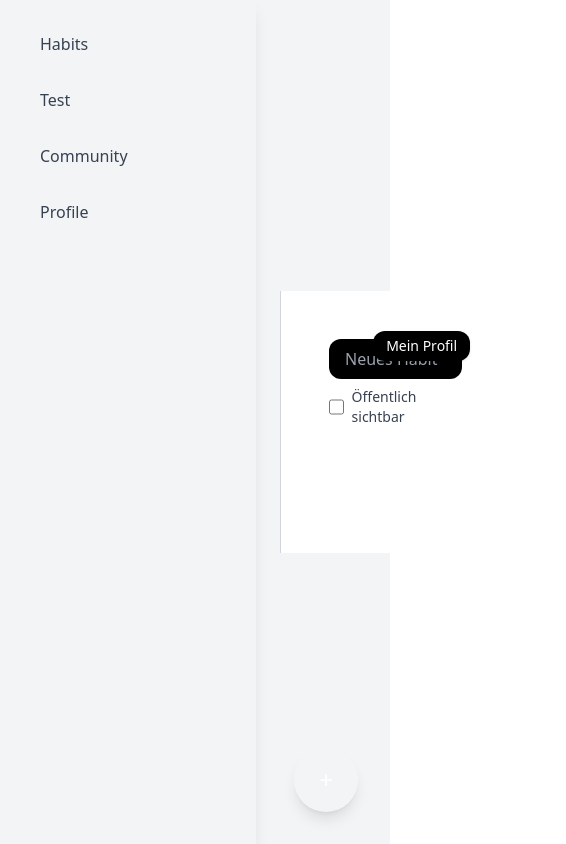
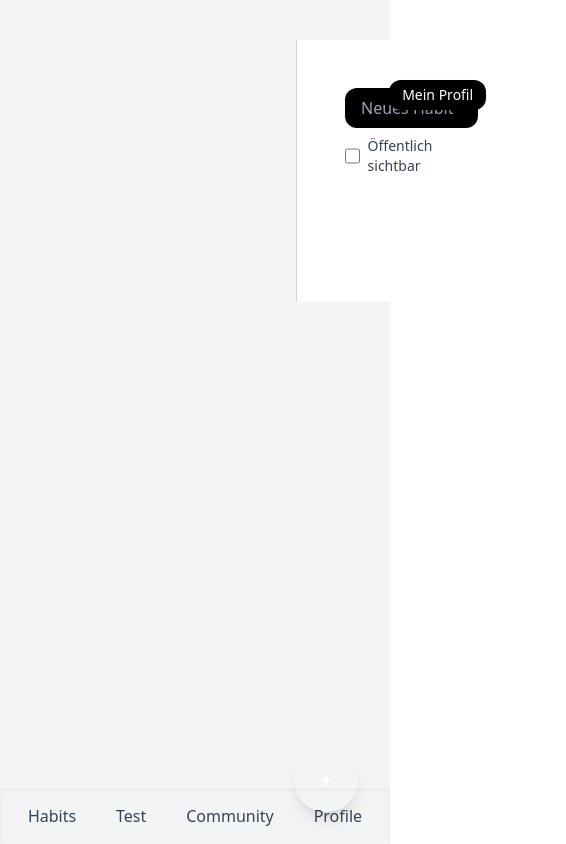
Before and after one commit to MerlinBrk/HabitApp, a React (Vite) app in the folder my-habit-app/: page / in a window 390 px wide. Shown: the whole page, 566 px wide, since content can reach past the window. Built offline with nearby package versions, Linux system fonts and the light colour scheme.

Commit message:
Navigation with NavBar now working

```diff
--- a/my-habit-app/src/App.tsx
+++ b/my-habit-app/src/App.tsx
@@ -4,8 +4,9 @@ import Login from "./components/Login";
 import {HabitList} from "./components/HabitList";
 import ProfilePage from "./components/ProfilePage.tsx";
 import SideBar from "./elements/SideBar";
-import { BrowserRouter as Router, Routes, Route } from "react-router-dom";
+import {BrowserRouter as Router, Routes, Route} from "react-router-dom";
 import TestPage from "./components/TestPage.tsx";
+import Layout from "./responsive/Layout.tsx";
 
 export default function App() {
     //const [isLoggedIn, setIsLoggedIn] = useState(false);
@@ -34,15 +35,15 @@ export default function App() {
 */
     return (
         <Router>
-            <SideBar/>
-            <div className="ml-64 p-6">
-                <Routes>
-                    <Route path="/" element={<HabitList/>} />
-                    <Route path="/test" element={<TestPage />} />
-                    <Route path="/profile" element={<ProfilePage/>} />
-                </Routes>
-            </div>
+            <Layout>
+                <div className="ml-64 p-6">
+                    <Routes>
+                        <Route path="/" element={<HabitList/>}/>
+                        <Route path="/test" element={<TestPage/>}/>
+                        <Route path="/profile" element={<ProfilePage/>}/>
+                    </Routes>
+                </div>
+            </Layout>
         </Router>
-
     );
 }
--- a/my-habit-app/src/elements/MobileNavBar.tsx
+++ b/my-habit-app/src/elements/MobileNavBar.tsx
@@ -1,24 +1,40 @@
-
-interface MobileNavbarProps {
-    currentView: "habits" | "user";
-    setCurrentView: (view: "habits" | "user") => void;
-}
-
-export default function MobileNavbar({ currentView, setCurrentView }: MobileNavbarProps) {
+export default function BottomNavBar() {
     return (
-        <div className="w-full bg-white border-t p-2 flex justify-around fixed bottom-0 left-0 right-0 md:hidden">
-            <button
-                onClick={() => setCurrentView("habits")}
-                className={currentView === "habits" ? "text-blue-700 font-bold" : "text-blue-500"}
-            >
-                Habits
-            </button>
-            <button
-                onClick={() => setCurrentView("user")}
-                className={currentView === "user" ? "text-blue-700 font-bold" : "text-blue-500"}
-            >
-                User
-            </button>
+        <div className="fixed bottom-0 left-0 w-full bg-gray-100 p-2 shadow-inner">
+            <ul className="flex justify-around">
+                <li>
+                    <a
+                        href="/"
+                        className="block px-4 py-2 rounded-lg text-gray-700 hover:bg-blue-500 hover:text-white transition-colors text-center"
+                    >
+                        Habits
+                    </a>
+                </li>
+                <li>
+                    <a
+                        href="/test"
+                        className="block px-4 py-2 rounded-lg text-gray-700 hover:bg-blue-500 hover:text-white transition-colors text-center"
+                    >
+                        Test
+                    </a>
+                </li>
+                <li>
+                    <a
+                        href="/community"
+                        className="block px-4 py-2 rounded-lg text-gray-700 hover:bg-blue-500 hover:text-white transition-colors text-center"
+                    >
+                        Community
+                    </a>
+                </li>
+                <li>
+                    <a
+                        href="/profile"
+                        className="block px-4 py-2 rounded-lg text-gray-700 hover:bg-blue-500 hover:text-white transition-colors text-center"
+                    >
+                        Profile
+                    </a>
+                </li>
+            </ul>
         </div>
     );
 }
--- a/my-habit-app/src/responsive/Layout.tsx
+++ b/my-habit-app/src/responsive/Layout.tsx
@@ -1,22 +1,19 @@
-import React from "react";
 import useIsMobile from "./useIsMobile";
 import SideBar from "../elements/SideBar";
 import MobileNavBar from "../elements/MobileNavBar";
 
-export default function Layout({children, currentView, setCurrentView}: LayoutProps) {
+export default function Layout({children}: never) {
     const isMobile = useIsMobile();
 
     return (
-        <div className={"flex h-screen"}>
-            {!isMobile && (
-                <SideBar/>
-            )}
-            <div className={"flex-1 flex flex-col overflow-hidden"}>
-                {isMobile && (
-                    <MobileNavBar currentView={currentView} setCurrentView={setCurrentView}/>
-                )}
-                <main className={"flex-1 overflow-auto p-4"}>{children}</main>
+        <div className="flex h-screen">
+            {!isMobile && <SideBar/>}
+            <div className="flex-1 flex flex-col overflow-hidden">
+                {isMobile && <MobileNavBar/>}
+                <main className="flex-1 overflow-auto p-4">
+                    {children}
+                </main>
             </div>
         </div>
-    )
+    );
 }
--- a/my-habit-app/src/responsive/useIsMobile.ts
+++ b/my-habit-app/src/responsive/useIsMobile.ts
@@ -1,10 +1,10 @@
-import { useState, useEffect } from 'react';
+import {useState, useEffect} from 'react';
 
 function useIsMobile() {
-    const [isMobile, setIsMobile] = useState(window.innerWidth < 768);
+    const [isMobile, setIsMobile] = useState(window.innerWidth < 479);
 
     useEffect(() => {
-        const handleResize = () => setIsMobile(window.innerWidth < 768);
+        const handleResize = () => setIsMobile(window.innerWidth < 479);
         window.addEventListener('resize', handleResize);
         return () => window.removeEventListener('resize', handleResize);
     }, []);
```
